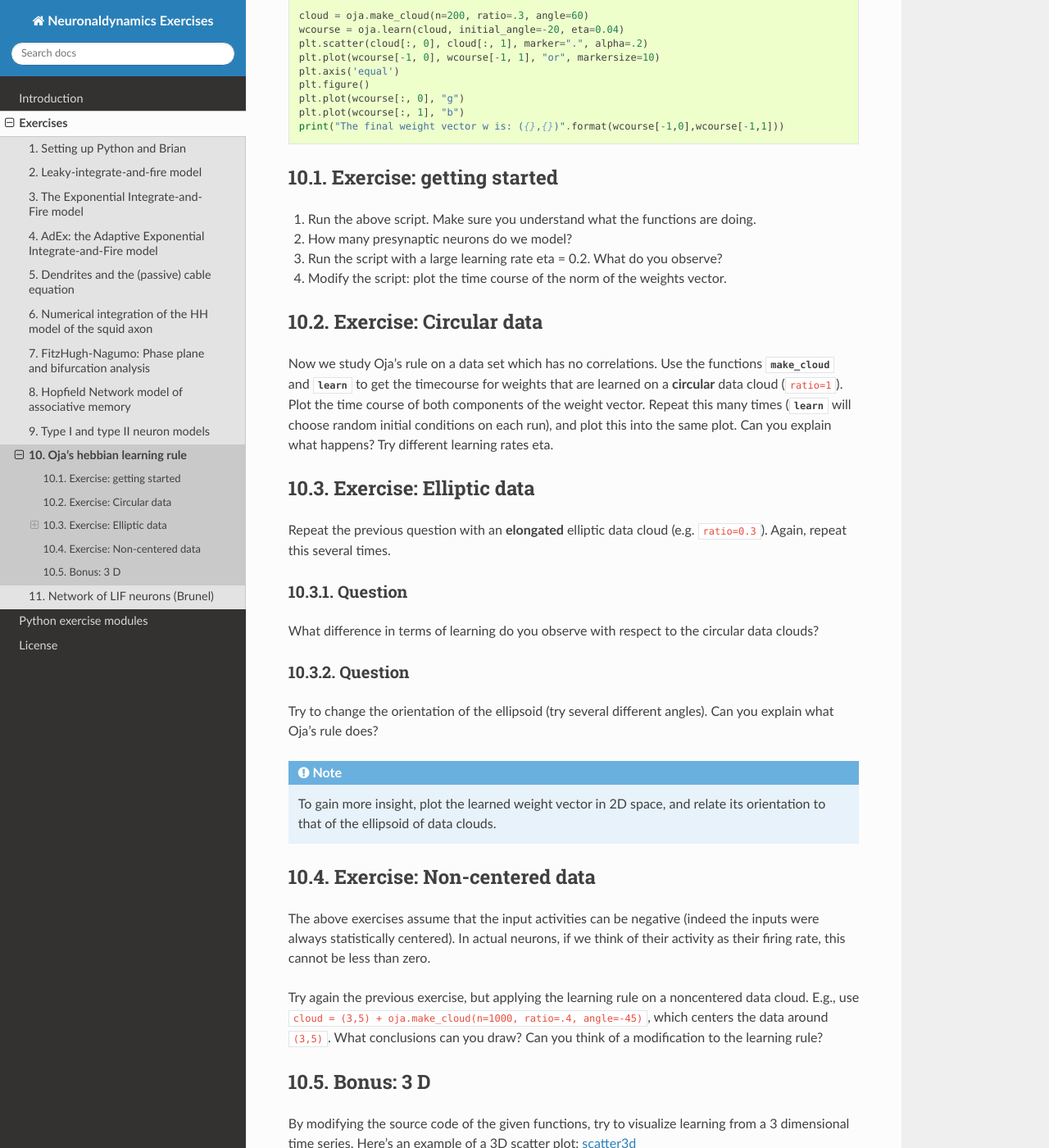
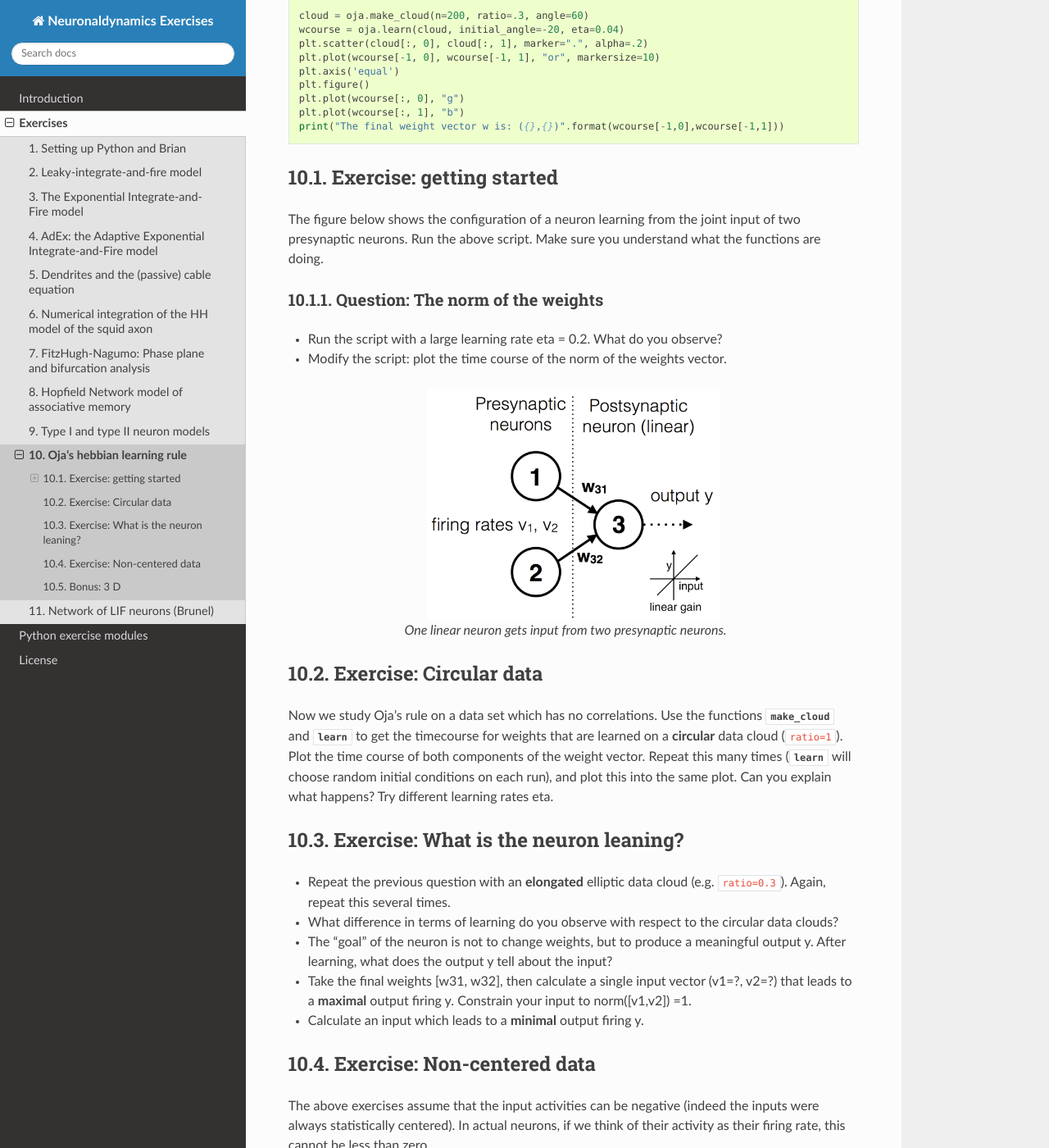
Before and after one commit to EPFL-LCN/neuronaldynamics-exercises, a Sphinx documentation site: the page built from doc/exercises/ojas-rule.rst, in a window 1280 px wide and 1400 px high, scrolled down 1124 px. Shown: the whole window at 82% size. Built offline with Sphinx 7.4.7 and the Read the Docs theme 2.0.0, drawn with Linux system fonts in a browser that asks for light colours; the version number could not be read and is left out; some of the changed text lies outside the part shown.

Commit message:
added Bernd’s figure to Oja

```diff
--- a/doc/exercises/brunel-network.rst
+++ b/doc/exercises/brunel-network.rst
@@ -206,7 +206,7 @@ The lowest frequency :math:`\Delta f` is determined by the signal length :math:`
 
 Question: Sampling a Single Neuron Spike Train
 ~~~~~~~~~~~~~~~~~~~~~~~~~~~~~~~~~~~~~~~~~~~~~~
-* The sampling of the individual neuron's spike train is slightly different because in that case, the signal is given as a list of timestamps (SpikeMonitor.spike_trains) and needs to be transformed into a binary vector. This is done inside the function :func:`.spike_tools.get_averaged_single_neuron_power_spectrum`. Read the doc to learn how to control the sampling rate.
+* The sampling of the individual neuron's spike train is different because in that case, the signal is given as a list of timestamps (SpikeMonitor.spike_trains) and needs to be transformed into a binary vector. This is done inside the function :func:`.spike_tools.get_averaged_single_neuron_power_spectrum`. Read the doc to learn how to control the sampling rate.
 
 * The firing rate of a single neuron can be very low and very different from one neuron to another. For that reason, we do not split the spike train into k realizations but we analyse the full spike train (:math:`T_{Simulation}-T_{init}`). From the simulation, we get many (CE+CI) spike trains and we can  average across a subset of neurons. Check the doc of :func:`.spike_tools.get_averaged_single_neuron_power_spectrum` to learn how to control the number of neurons of this subset.
 
@@ -257,7 +257,7 @@ We can now compute and plot the power spectrum.
                                      spike_train_idx_list=monitored_spike_idx, t_min=0*b2.ms)
     plot_tools.plot_network_activity(rate_monitor, spike_monitor, voltage_monitor,
                                      spike_train_idx_list=monitored_spike_idx, t_min=T_sim - ??? *b2.ms)
-    spike_stats = spike_tools.get_spike_train_stats(spike_monitor, window_t_min= ??? *b2.ms)
+    spike_stats = spike_tools.get_spike_train_stats(spike_monitor, window_t_min= T_init)
     plot_tools.plot_ISI_distribution(spike_stats, hist_nr_bins= ???, xlim_max_ISI= ??? *b2.ms)
 
     #  Power Spectrum
@@ -267,7 +267,7 @@ We can now compute and plot the power spectrum.
     plot_tools.plot_population_activity_power_spectrum(pop_freqs, pop_ps, ??? *b2.Hz, average_population_rate)
     freq, mean_ps, all_ps, mean_firing_rate, all_mean_firing_freqs = \
         spike_tools.get_averaged_single_neuron_power_spectrum(
-            spike_monitor, sampling_frequency=1./delta_t, window_t_min= ??? *b2.ms,
+            spike_monitor, sampling_frequency=1./delta_t, window_t_min= T_init,
             window_t_max=T_sim, nr_neurons_average= ??? )
     plot_tools.plot_spike_train_power_spectrum(freq, mean_ps, all_ps, max_freq= ??? * b2.Hz,
                                                mean_firing_freqs_per_neuron=all_mean_firing_freqs,
--- a/doc/exercises/ojas-rule.rst
+++ b/doc/exercises/ojas-rule.rst
@@ -12,7 +12,7 @@ See `Chapter 19 Section 2 <Chapter_>`_ on the learning rule of Oja.
    :align: center
    :scale: 60 %
 
-   grey points: Datapoints (two presynaptic firing rates, presented sequentially in random order). colored points:   weight change under Oja's rule.
+   Grey points: Datapoints (two presynaptic firing rates, presented sequentially in random order). Colored points:   weight change under Oja's rule.
 
 
 **Python classes**
@@ -53,10 +53,20 @@ A complete script using these functions could look like this:
 
 Exercise: getting started
 -------------------------
-#. Run the above script. Make sure you understand what the functions are doing.
-#. How many presynaptic neurons do we model?
-#. Run the script with a large learning rate eta = 0.2. What do you observe?
-#. Modify the script: plot the time course of the norm of the weights vector.
+The figure below shows the configuration of a neuron learning from the joint input of two presynaptic neurons. Run the above script. Make sure you understand what the functions are doing.
+
+Question: The norm of the weights
+~~~~~~~~~~~~~~~~~~~~~~~~~~~~~~~~~
+* Run the script with a large learning rate eta = 0.2. What do you observe?
+
+* Modify the script: plot the time course of the norm of the weights vector.
+
+
+.. figure:: exc_images/Oja_setup.png
+   :align: center
+   :scale: 30 %
+
+   One linear neuron gets input from two presynaptic neurons.
 
 
 Exercise: Circular data
@@ -67,23 +77,20 @@ Use the functions :func:`make_cloud <.ojas_rule.oja.make_cloud>` and :func:`lear
 of both components of the weight vector. Repeat this many times (:func:`learn <.ojas_rule.oja.learn>` will choose random initial conditions on each run), and plot this into the same plot. Can you explain what happens? Try different learning rates eta.
 
 
-Exercise: Elliptic data
------------------------
+Exercise: What is the neuron leaning?
+-------------------------------------
 
-Repeat the previous question with an **elongated** elliptic data cloud (e.g. ``ratio=0.3``). Again, repeat this several times.
+* Repeat the previous question with an **elongated** elliptic data cloud (e.g. ``ratio=0.3``). Again, repeat this several times.
 
-Question
-~~~~~~~~
 
-What difference in terms of learning do you observe with respect to the circular data clouds?
+* What difference in terms of learning do you observe with respect to the circular data clouds?
 
-Question
-~~~~~~~~
+* The "goal" of the neuron is not to change weights, but to produce a meaningful output y. After learning, what does the output y tell about the input?
 
-Try to change the orientation of the ellipsoid (try several different angles). Can you explain what Oja's rule does?
+* Take the final weights [w31, w32], then calculate a single input vector (v1=?, v2=?) that leads to a **maximal** output firing y. Constrain your input to norm([v1,v2]) =1.
 
-.. note::
-	To gain more insight, plot the learned weight vector in 2D space, and relate its orientation to that of the ellipsoid of data clouds.
+* Calculate an input which leads to a **minimal** output firing y.
+
 
 Exercise: Non-centered data
 ---------------------------
```
Also changed, not shown: other parts of doc/exercises/ojas-rule.rst (+1 -1 lines), doc/exercises/exc_images/Oja_setup.png (added).
